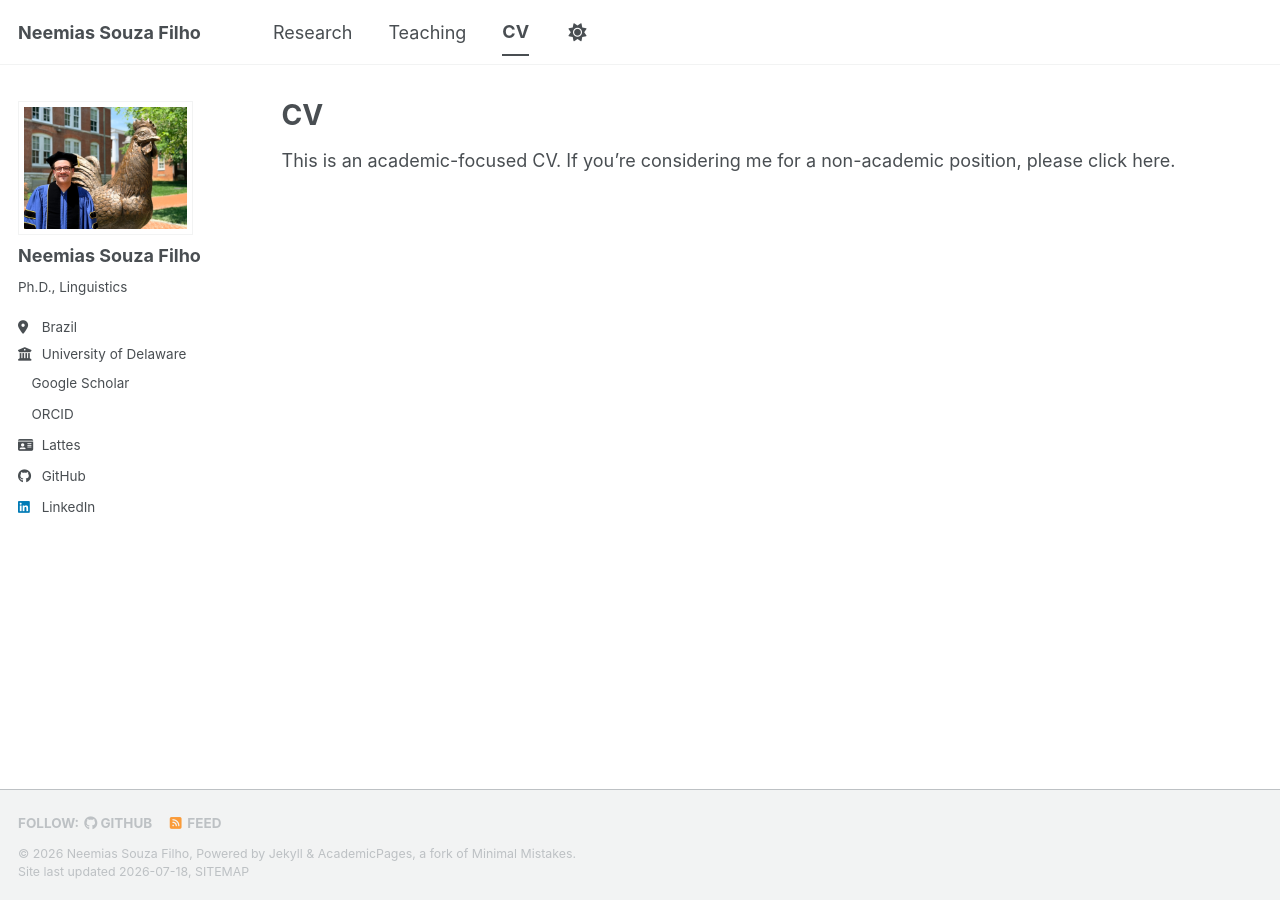
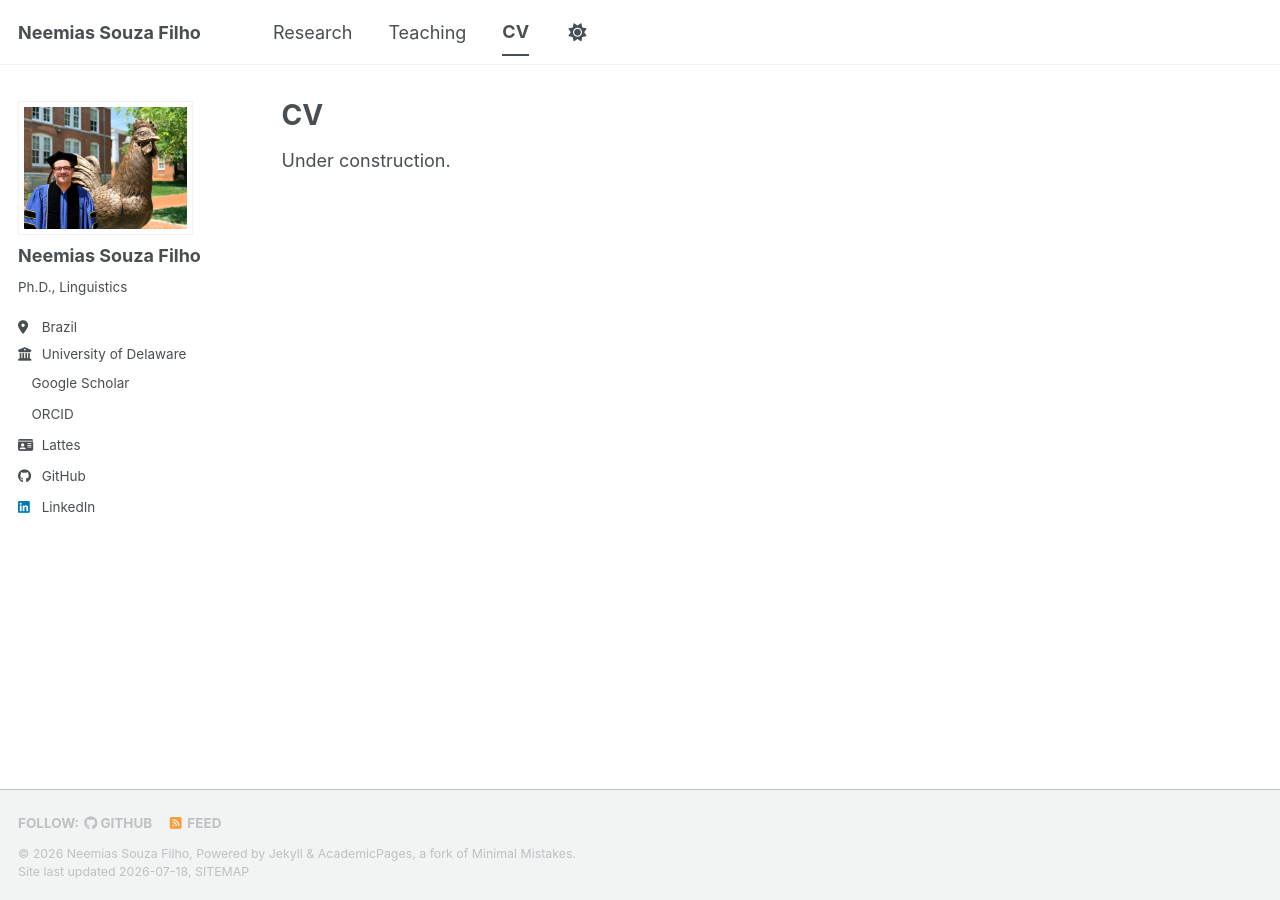
Before and after one commit to nsfio/nsfio.github.io, a Jekyll site: the page built from _pages/cv.md, in a window 1280 px wide. Built offline with Jekyll 4.4.1, drawn with Linux system fonts in a browser that asks for light colours; a style sheet for code colours, icons or effects is not loaded.

Commit message:
added under construction notices

```diff
--- a/_pages/cv.md
+++ b/_pages/cv.md
@@ -9,4 +9,4 @@ redirect_from:
 
 {% include base_path %}
 
-This is an academic-focused CV. If you're considering me for a non-academic position, please click here.
+Under construction.
--- a/_pages/research.html
+++ b/_pages/research.html
@@ -6,7 +6,7 @@ author_profile: true
 ---
 
 {% if site.author.googlescholar %}
-  <div class="wordwrap">You can also find my articles on <a href="{{site.author.googlescholar}}">my Google Scholar profile</a>.</div>
+  <div class="wordwrap">Under construction. You can also find my articles on <a href="{{site.author.googlescholar}}">my Google Scholar profile</a>.</div>
 {% endif %}
 
 {% include base_path %}
--- a/_pages/teaching.html
+++ b/_pages/teaching.html
@@ -7,6 +7,8 @@ author_profile: true
 
 {% include base_path %}
 
+<div class="wordwrap">Under construction.</div>
+
 {% for post in site.teaching reversed %}
   {% include archive-single.html %}
 {% endfor %}
```
